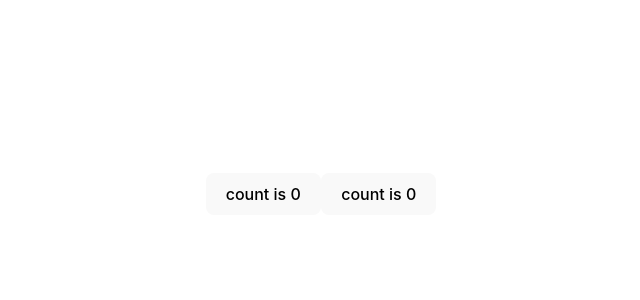
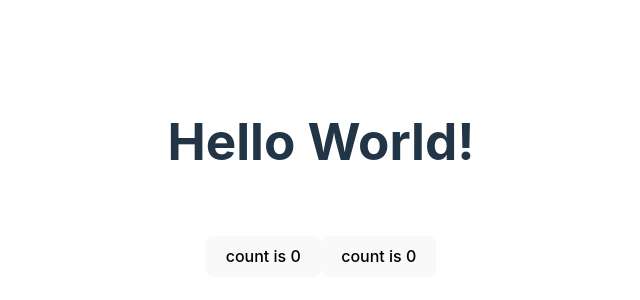
Before and after one commit to jssgsy/vue-learn, a Vue app: page / in a window 1280 px wide. Shown: the part 206-506 px from the top of the page, without its empty margins (319-959 px from the left). Built offline with nearby package versions, Linux system fonts and the light colour scheme.

Commit message:
静态props

```diff
--- a/src/App.vue
+++ b/src/App.vue
@@ -6,7 +6,7 @@ import HelloWorld from './components/HelloWorld.vue'
 export default {
   name: 'App',  // 组件的名字
   components: {
-    // 3. 不要指定包含的子组件
+    // 3. 还要指定包含的子组件
     HelloWorld
   }
 }
@@ -14,7 +14,7 @@ export default {
 </script>
 
 <template>
-  <HelloWorld />
+  <HelloWorld msg="Hello World!" />
 </template>
 
 <style scoped>
--- a/src/components/HelloWorld.vue
+++ b/src/components/HelloWorld.vue
@@ -1,6 +1,9 @@
 <script lang="ts">
 export default {
   name: 'HelloWorld',
+  // 1. 一个组件需要显式声明它所接受的 props，这样 Vue 才能知道外部传入的哪些是 props，哪些是透传 attribute;
+  // 2. 属性可以是静态的也可以是动态的；
+  props: ['msg'],
   data() {
     // 组件要使用的数据必须放在这里
     return {
@@ -11,6 +14,8 @@ export default {
 </script>
 
 <template>
+  <!--使用属性-->
+  <h1>{{ msg }}</h1>
   <div class="card">
     <!--@click是v-on的缩写-->
     <button type="button" @click="count++">count is {{ count }}</button>
```
